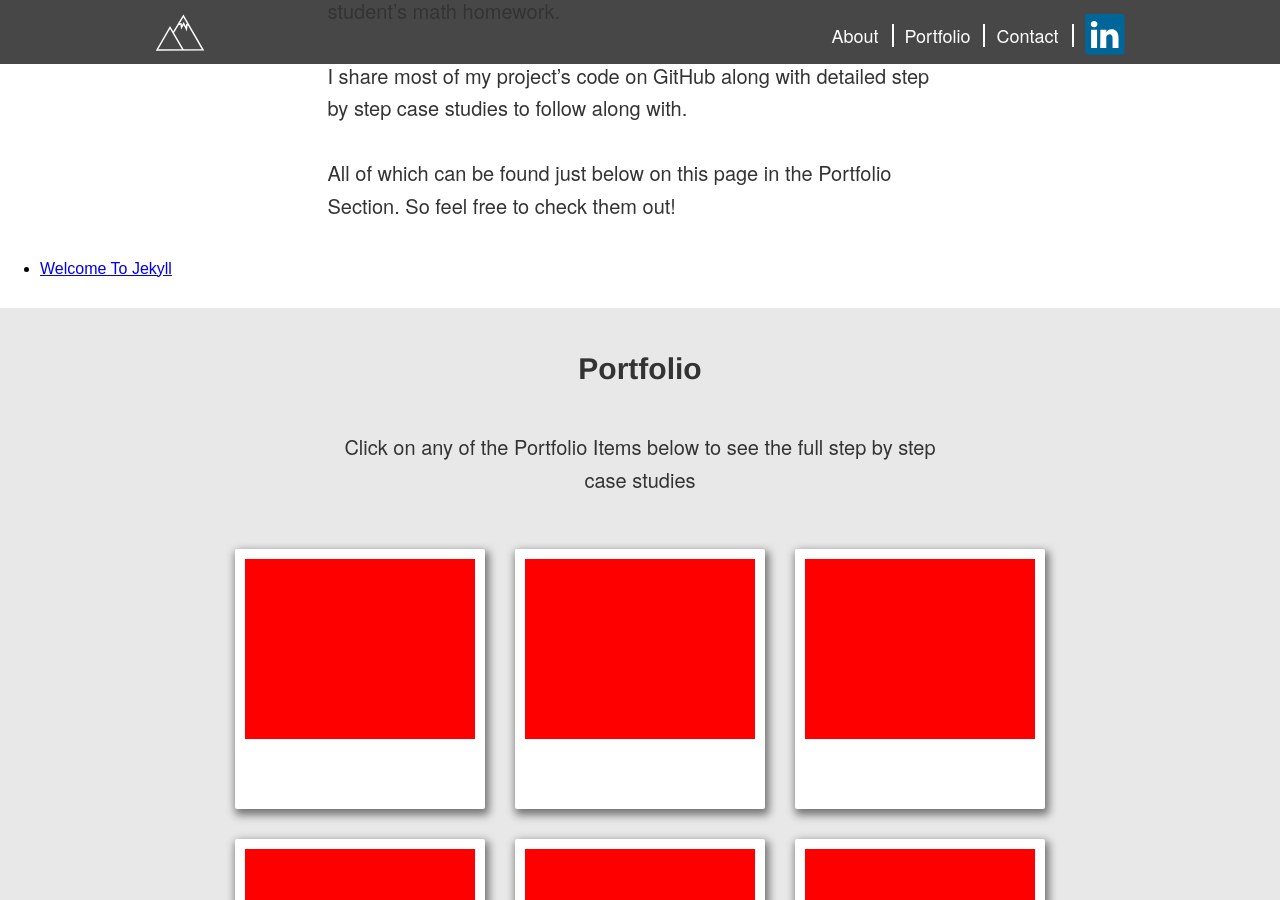
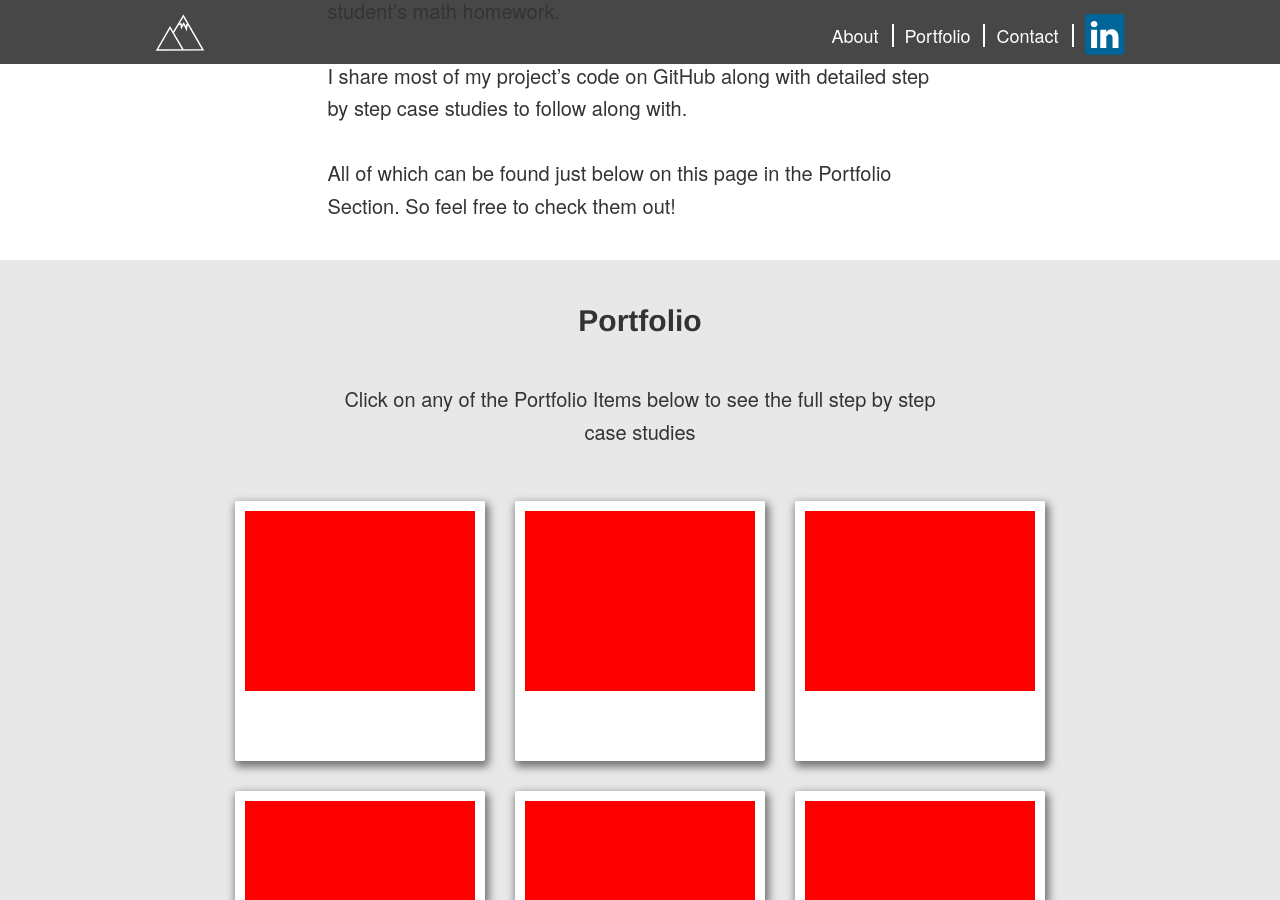
Before and after one commit to samfurlong/blog, a Jekyll site: the page built from index.html, in a window 1280 px wide and 900 px high, scrolled down 1002 px. Built offline with Jekyll 4.4.1, drawn with Linux system fonts in a browser that asks for light colours.

Commit message:
portfolio partials updated. gulp error fixed

```diff
--- a/_includes/landing/_portfolio.html
+++ b/_includes/landing/_portfolio.html
@@ -6,143 +6,13 @@
 
 
 		<div class="case-study-grid">
-
-			<!-- Case study item -->
-			<div class="case-study-item">
-				<div class="case-study-item-top">
-
-					<div class="case-study-item-img">
-
-					</div>
-					<div class="case-study-item-img-overlay">
-
-					</div>
-
-				</div>
-
-				<div class="case-study-item-bottom">
-
-				</div>
-			</div>
-			<!-- End of case study item -->
-
-
-			<!-- Case study item -->
-			<div class="case-study-item">
-				<div class="case-study-item-top">
-
-					<div class="case-study-item-img">
-
-					</div>
-					<div class="case-study-item-img-overlay">
-
-					</div>
-
-				</div>
-
-				<div class="case-study-item-bottom">
-
-				</div>
-			</div>
-			<!-- End of case study item -->
-
-			<!-- Case study item -->
-			<div class="case-study-item">
-				<div class="case-study-item-top">
-
-					<div class="case-study-item-img">
-
-					</div>
-					<div class="case-study-item-img-overlay">
-
-					</div>
-
-				</div>
-
-				<div class="case-study-item-bottom">
-
-				</div>
-			</div>
-			<!-- End of case study item -->
-
-			<!-- Case study item -->
-			<div class="case-study-item">
-				<div class="case-study-item-top">
-
-					<div class="case-study-item-img">
-
-					</div>
-					<div class="case-study-item-img-overlay">
-
-					</div>
-
-				</div>
-
-				<div class="case-study-item-bottom">
-
-				</div>
-			</div>
-			<!-- End of case study item -->
-
-
-			<!-- Case study item -->
-			<div class="case-study-item">
-				<div class="case-study-item-top">
-
-					<div class="case-study-item-img">
-
-					</div>
-					<div class="case-study-item-img-overlay">
-
-					</div>
-
-				</div>
-
-				<div class="case-study-item-bottom">
-
-				</div>
-			</div>
-			<!-- End of case study item -->
-
-
-			<!-- Case study item -->
-			<div class="case-study-item">
-				<div class="case-study-item-top">
-
-					<div class="case-study-item-img">
-
-					</div>
-					<div class="case-study-item-img-overlay">
-
-					</div>
-
-				</div>
-
-				<div class="case-study-item-bottom">
-
-				</div>
-			</div>
-			<!-- End of case study item -->
-
-			<!-- Case study item -->
-			<div class="case-study-item">
-				<div class="case-study-item-top">
-
-					<div class="case-study-item-img">
-
-					</div>
-					<div class="case-study-item-img-overlay">
-
-					</div>
-
-				</div>
-
-				<div class="case-study-item-bottom">
-
-				</div>
-			</div>
-			<!-- End of case study item -->
-
+			{% include landing/_portfolio_partials/ecalee.html %}
+			{% include landing/_portfolio_partials/ecalee.html %}
+			{% include landing/_portfolio_partials/ecalee.html %}
+			{% include landing/_portfolio_partials/ecalee.html %}
+			{% include landing/_portfolio_partials/ecalee.html %}
+			{% include landing/_portfolio_partials/ecalee.html %}
+			{% include landing/_portfolio_partials/ecalee.html %}
 		</div>
 
 
--- /dev/null
+++ b/_includes/landing/_portfolio_partials/ecalee.html
@@ -0,0 +1,18 @@
+<a href="portfolio/ecalee/">
+<div class="case-study-item">
+  <div class="case-study-item-top">
+
+    <div class="case-study-item-img">
+
+    </div>
+    <div class="case-study-item-img-overlay">
+
+    </div>
+
+  </div>
+
+  <div class="case-study-item-bottom">
+
+  </div>
+</div>
+</a>
--- a/gulpfile.js
+++ b/gulpfile.js
@@ -102,7 +102,7 @@
 // Task for building blog when something changed:
 // gulp.task('build', shell.task(['bundle exec jekyll build --watch']));
 // Or if you don't use bundle:
-gulp.task('jekyll-build', shell.task(['jekyll build --config _config.yml,_config_dev.yml --watch']));
+gulp.task('jekyll-build', shell.task(['jekyll build --watch']));
 
 // Task for serving blog with Browsersync
 gulp.task('browsersync-serve', function() {
--- a/index.html
+++ b/index.html
@@ -5,14 +5,5 @@
 
 {% include landing/_hero.html %}
 {% include landing/_about.html %}
-
-<ul>
-  {% for post in site.posts %}
-    <li>
-      <a href="{{ post.url }}">{{ post.title }}</a>
-    </li>
-  {% endfor %}
-</ul>
-
 {% include landing/_portfolio.html %}
 {% include landing/_contact_basic.html %}
```
